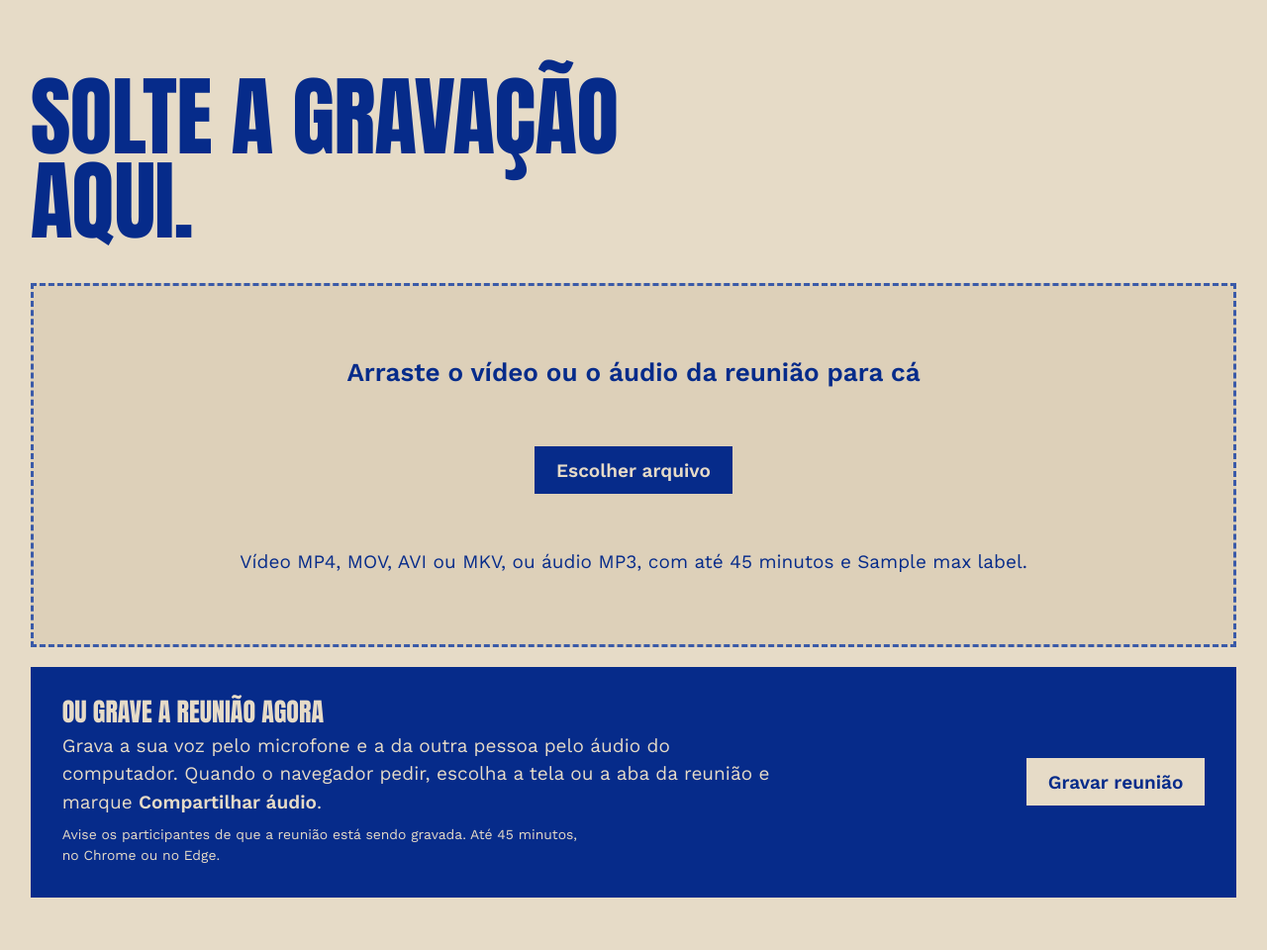
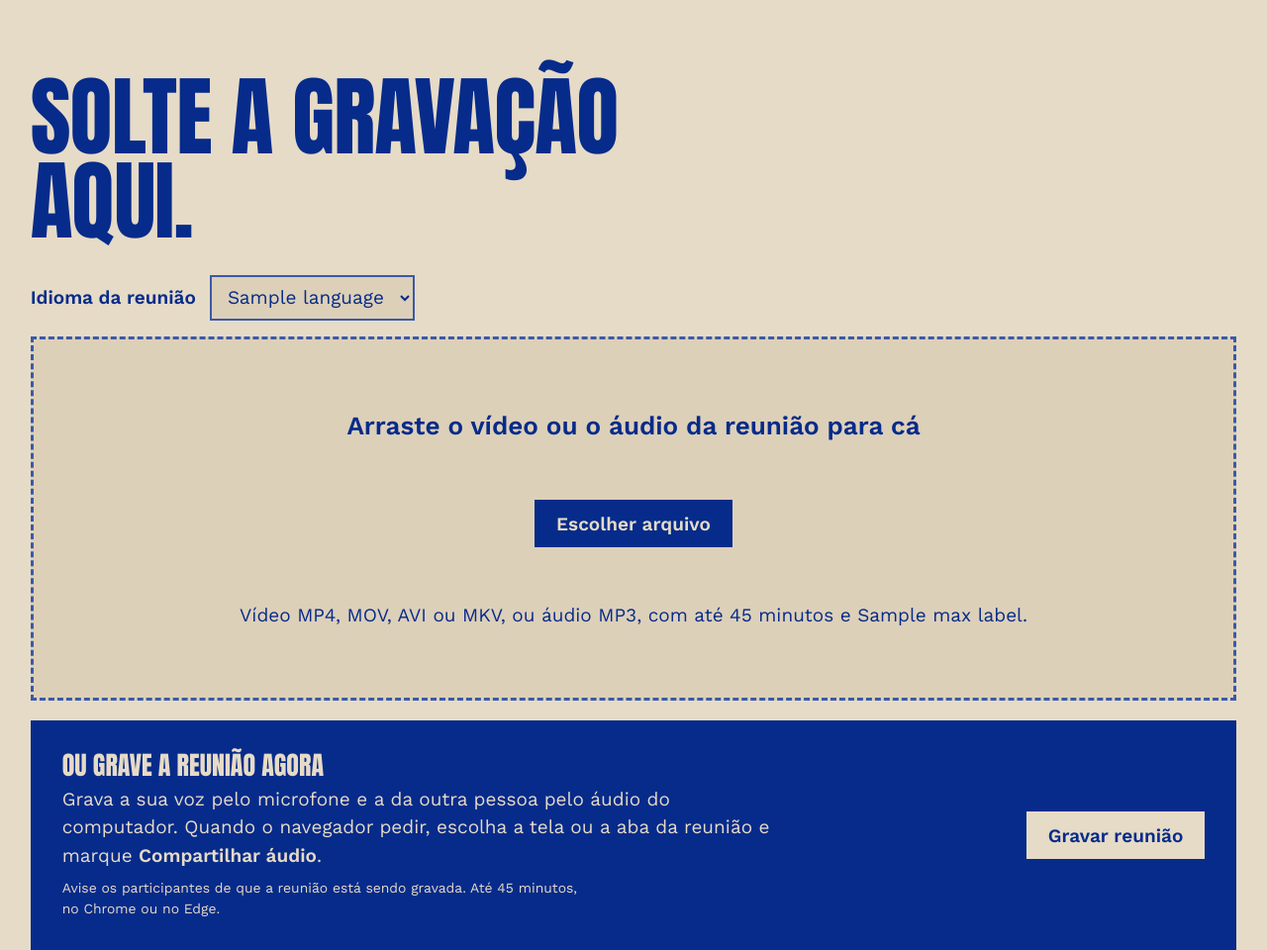
Before and after one commit to ijmf/video-transcriber, a Flask app: template templates/index.html in a window 1280 px wide. Shown: the part 47-1007 px from the top of the page at 99% size. Before the commit the page ends 954 px from the top, so only its background shows below. Run offline with Flask 3, Linux system fonts and the light colour scheme; the template is opened without the code that fills it: most values are stand-ins (such as "Sample title", 1, 10 or a date in 2020); data that the repository does not hold is empty; some libraries are stand-ins or nearby versions.

Commit message:
Idioma da reunião à escolha, com pautas no mesmo idioma (#9)
- Seletor "Idioma da reunião" na página (português, inglês, espanhol,
  francês, alemão, italiano ou detectar automaticamente); a escolha vale
  para envio e gravação e fica lembrada no navegador.
- O idioma vai para a AssemblyAI (language_code ou language_detection) e
  para o Whisper (language ou detecção); o idioma detectado fica no job.
- O pedido das pautas diz à IA em que língua escrever.
- historico.db ganha a coluna idioma (bancos antigos são migrados sozinhos);
  "Refazer pautas" depois de reiniciar segue no idioma certo.
- O limite "2 GB" não quebra de linha no celular.

Co-authored-by: Claude Opus 5.5 <noreply@anthropic.com>

```diff
--- a/app.py
+++ b/app.py
@@ -38,7 +38,13 @@ ALLOWED_EXTENSIONS = {".mp4", ".mov", ".avi", ".mkv", ".mp3", ".webm"}
 MAX_DURATION_SECONDS = 45 * 60
 # 45 minutos de vídeo de reunião em 1080p ficam entre 1 e 2 GB; o MP3, abaixo de 100 MB.
 MAX_UPLOAD_BYTES = 2 * 1024 * 1024 * 1024
-LANGUAGE = "pt"
+# Idiomas da reunião: código usado pela AssemblyAI e pelo Whisper -> nome (como aparece na
+# página e no pedido das pautas). "auto" deixa o serviço detectar.
+LANGUAGES = {
+    "pt": "Português", "en": "Inglês", "es": "Espanhol", "fr": "Francês",
+    "de": "Alemão", "it": "Italiano", "auto": "Detectar automaticamente",
+}
+DEFAULT_LANGUAGE = "pt"
 WHISPER_MODEL = "small"
 ASSEMBLYAI_API_KEY = os.environ.get("ASSEMBLYAI_API_KEY", "").strip()
 
@@ -190,7 +196,11 @@ def render_transcript(job):
 
 def transcribe_assemblyai(job_id, audio_path):
     aai.settings.api_key = ASSEMBLYAI_API_KEY
-    config = aai.TranscriptionConfig(speaker_labels=True, language_code=LANGUAGE)
+    language = jobs[job_id].get("language") or DEFAULT_LANGUAGE
+    if language == "auto":
+        config = aai.TranscriptionConfig(speaker_labels=True, language_detection=True)
+    else:
+        config = aai.TranscriptionConfig(speaker_labels=True, language_code=language)
 
     update_job(job_id, status="uploading", message="Enviando o áudio para a AssemblyAI…")
     transcript = aai.Transcriber().submit(audio_path, config)
@@ -203,6 +213,9 @@ def transcribe_assemblyai(job_id, audio_path):
 
     if transcript.status == aai.TranscriptStatus.error:
         raise RuntimeError(f"A AssemblyAI não conseguiu transcrever: {transcript.error}")
+    if language == "auto":
+        detected = (getattr(transcript, "json_response", None) or {}).get("language_code") or ""
+        update_job(job_id, detected_language=detected.split("_")[0].lower())
 
     return [
         {
@@ -275,15 +288,18 @@ def transcribe_whisper(job_id, audio_path):
         )
     whisper, model = load_whisper()
 
+    language = jobs[job_id].get("language") or DEFAULT_LANGUAGE
     update_job(job_id, status="transcribing", message="Transcrevendo…", progress=0)
     _progress_callback = lambda p: update_job(job_id, progress=round(p * 100, 1))
     try:
         result = whisper.transcribe(
-            model, audio_path, language=LANGUAGE, verbose=False,
+            model, audio_path, language=None if language == "auto" else language, verbose=False,
             fp16=model.device.type == "cuda",
         )
     finally:
         _progress_callback = None
+    if language == "auto":
+        update_job(job_id, detected_language=result.get("language") or "")
 
     return [
         {
@@ -376,7 +392,7 @@ PAUTAS_SCHEMA = {
     "additionalProperties": False,
 }
 
-PAUTAS_SYSTEM = """Você organiza transcrições de reuniões e conversas em pautas, em português do Brasil.
+PAUTAS_SYSTEM = """Você organiza transcrições de reuniões e conversas em pautas.
 
 Cada linha da transcrição tem o formato "[MM:SS] Falante: texto". Extraia:
 - objetivo: para que a conversa aconteceu;
@@ -384,11 +400,34 @@ Cada linha da transcrição tem o formato "[MM:SS] Falante: texto". Extraia:
 - participantes: quem falou e, se der para perceber, o papel de cada um. Quando o rótulo for genérico ("Falante A"), sugira o nome real só se o diálogo deixar isso claro (alguém chama a pessoa pelo nome, ela se apresenta etc.);
 - problemas levantados, decisões tomadas, soluções propostas, pendências (com responsável e prazo, quando ditos) e próximos passos.
 
-Use só o que foi dito na transcrição; não invente responsáveis, prazos nem decisões. Se uma seção não tiver conteúdo, deixe a lista vazia (ou a string vazia). Escreva cada item como uma frase curta e objetiva. Em "timestamp", use o momento da linha onde o assunto aparece."""
+Use só o que foi dito na transcrição; não invente responsáveis, prazos nem decisões. Se uma seção não tiver conteúdo, deixe a lista vazia (ou a string vazia). Escreva cada item como uma frase curta e objetiva. Em "timestamp", use o momento da linha onde o assunto aparece.
+
+{idioma}"""
+
+# Em que língua a IA escreve as pautas, conforme o idioma da reunião.
+PAUTAS_IDIOMA = {
+    "pt": "Escreva todo o conteúdo em português do Brasil.",
+    "en": "A reunião foi em inglês: escreva todo o conteúdo em inglês.",
+    "es": "A reunião foi em espanhol: escreva todo o conteúdo em espanhol.",
+    "fr": "A reunião foi em francês: escreva todo o conteúdo em francês.",
+    "de": "A reunião foi em alemão: escreva todo o conteúdo em alemão.",
+    "it": "A reunião foi em italiano: escreva todo o conteúdo em italiano.",
+}
+PAUTAS_IDIOMA_DA_TRANSCRICAO = "Escreva todo o conteúdo no mesmo idioma em que a transcrição está."
 
 
-def generate_pautas(transcript_text):
-    return ia.generate(transcript_text, PAUTAS_SYSTEM, PAUTAS_SCHEMA)
+def job_language(job):
+    """Idioma efetivo da reunião: o escolhido ou, no automático, o detectado ("" se não deu)."""
+    language = job.get("language") or DEFAULT_LANGUAGE
+    return job.get("detected_language", "") if language == "auto" else language
+
+
+def pautas_system(language):
+    return PAUTAS_SYSTEM.format(idioma=PAUTAS_IDIOMA.get(language, PAUTAS_IDIOMA_DA_TRANSCRICAO))
+
+
+def generate_pautas(transcript_text, language=DEFAULT_LANGUAGE):
+    return ia.generate(transcript_text, pautas_system(language), PAUTAS_SCHEMA)
 
 
 def pautas_error(exc):
@@ -415,8 +454,9 @@ def run_pautas(job_id):
     (None, (mensagem, código))."""
     with jobs_lock:
         transcript_text = render_transcript(jobs[job_id])
+        language = job_language(jobs[job_id])
     try:
-        result = generate_pautas(transcript_text)
+        result = generate_pautas(transcript_text, language)
     except Exception as exc:  # noqa: BLE001 — qualquer falha vira mensagem na tela
         erro = pautas_error(exc) or (f"Erro inesperado ao gerar as pautas: {exc}", 500)
         update_job(job_id, pautas_status="erro", pautas_error=erro[0])
@@ -561,6 +601,8 @@ def index():
         max_minutes=MAX_DURATION_SECONDS // 60,
         max_bytes=app.config["MAX_CONTENT_LENGTH"],
         max_label=upload_limit_label(),
+        languages=LANGUAGES,
+        default_language=DEFAULT_LANGUAGE,
         extensions=", ".join(sorted(e.lstrip(".").upper() for e in ALLOWED_EXTENSIONS)),
         accept=",".join(sorted(ALLOWED_EXTENSIONS)),
         engine="AssemblyAI (com identificação de falantes)" if TRANSCRIBER == "assemblyai"
@@ -580,6 +622,10 @@ def upload():
     ext = os.path.splitext(file.filename)[1].lower()
     if ext not in ALLOWED_EXTENSIONS:
         return jsonify(error=f"Formato não suportado: {ext or '(sem extensão)'}."), 400
+
+    language = request.form.get("idioma") or DEFAULT_LANGUAGE
+    if language not in LANGUAGES:
+        return jsonify(error=f"Idioma não suportado: {language}."), 400
 
     workdir = tempfile.mkdtemp(prefix="video-transcriber-")
     video_path = os.path.join(workdir, "video" + ext)
@@ -608,6 +654,8 @@ def upload():
             "duration": duration,
             "engine": TRANSCRIBER,
             "created": time.time(),
+            "language": language,
+            "detected_language": "",
             "workdir": workdir,
             "video_path": video_path,
             "segments": [],
@@ -640,6 +688,7 @@ def status(job_id):
             payload["pautas"] = job["pautas"]
             payload["pautas_status"] = job.get("pautas_status")
             payload["pautas_error"] = job.get("pautas_error", "")
+            payload["language"] = job_language(job)
     return jsonify(payload)
 
 
--- a/templates/index.html
+++ b/templates/index.html
@@ -75,6 +75,15 @@
       transition: background-color 180ms ease, border-color 180ms ease;
     }
     .drop.over { background: var(--ink); color: var(--bg); border-color: var(--bg); }
+    .lang { display: flex; align-items: center; gap: 10px 14px; flex-wrap: wrap; margin-top: 32px; }
+    .lang label { font-weight: 600; }
+    .lang select {
+      min-height: 46px; padding: 0 12px; font: inherit; color: var(--ink); background: var(--surface);
+      border: 2px solid var(--muted); border-radius: 0; /* taste-skill-ignore: campo de formulário */
+    }
+    .lang select:focus-visible { outline: 3px solid var(--ink); outline-offset: 2px; }
+    .lang + .drop { margin-top: 16px; }
+    .lang:has(+ .drop[hidden]) { display: none; }
     .drop.busy { pointer-events: none; }
     .drop input { position: absolute; width: 1px; height: 1px; opacity: 0; }
     .drop:focus-within { outline: 3px solid var(--ink); outline-offset: 4px; }
@@ -279,11 +288,19 @@
 
   <section class="send" id="enviar" aria-labelledby="send-h">
     <h2 class="display" id="send-h">Solte a gravação<br>aqui.</h2>
+    <div class="lang">
+      <label for="idioma">Idioma da reunião</label>
+      <select id="idioma">
+        {%- for code, name in languages.items() %}
+        <option value="{{ code }}"{% if code == default_language %} selected{% endif %}>{{ name }}</option>
+        {%- endfor %}
+      </select>
+    </div>
     <label class="drop" id="drop">
       <input id="video" type="file" accept=".mp4,.mov,.avi,.mkv,.mp3" aria-describedby="fmt">
       <p class="what" id="drop-what">Arraste o vídeo ou o áudio da reunião para cá</p>
       <span class="button" id="drop-btn">Escolher arquivo</span>
-      <p class="fmt" id="fmt">Vídeo MP4, MOV, AVI ou MKV, ou áudio MP3, com até 45 minutos e {{ max_label }}.</p>
+      <p class="fmt" id="fmt">Vídeo MP4, MOV, AVI ou MKV, ou áudio MP3, com até 45 minutos e {{ max_label.replace(" ", "&nbsp;") | safe }}.</p>
     </label>
     <div class="rec" id="rec" aria-labelledby="rec-h">
       <div class="rec-idle" id="rec-idle">
@@ -381,6 +398,15 @@
   // Enviar: o processo inteiro acontece aqui — envio, progresso, falantes, pautas e transcrição.
   const ALLOWED = [".mp4", ".mov", ".avi", ".mkv", ".mp3", ".webm"];
   const MAX_BYTES = {{ max_bytes }}, MAX_LABEL = "{{ max_label }}";
+  const LANGUAGES = {{ languages | tojson }};
+  // Lembra o último idioma escolhido neste navegador (só uma conveniência).
+  try {
+    const saved = localStorage.getItem("idioma");
+    if (saved && LANGUAGES[saved]) document.getElementById("idioma").value = saved;
+  } catch (_) {}
+  document.getElementById("idioma").addEventListener("change", (e) => {
+    try { localStorage.setItem("idioma", e.target.value); } catch (_) {}
+  });
   const STEP_ORDER = ["upload", "extracting", "prepare", "transcribing"];
   const STATUS_STEP = { queued: "upload", extracting: "extracting", uploading: "prepare", loading: "prepare", transcribing: "transcribing" };
   const OFFLINE = "Não foi possível falar com o app. Confira se o python app.py ainda está rodando e tente de novo.";
@@ -459,6 +485,7 @@
     work.scrollIntoView({ behavior: reduce ? "auto" : "smooth", block: "start" });
     const form = new FormData();
     form.append("video", file);
+    form.append("idioma", $("idioma").value);
     const xhr = new XMLHttpRequest();
     xhr.open("POST", "/upload");
     xhr.upload.onprogress = (e) => { if (e.lengthComputable) setProgress("Enviando o arquivo…", (e.loaded / e.total) * 100, "upload"); };
@@ -496,7 +523,8 @@
     segments = data.segments; speakers = data.speakers; fullText = data.text;
     setProgress(data.message, 100, "done");
     run.hidden = true; results.hidden = false;
-    $("res-file").textContent = $("run-file").textContent;
+    $("res-file").textContent = $("run-file").textContent +
+      (data.language && data.language !== "pt" && LANGUAGES[data.language] ? ` · ${LANGUAGES[data.language]}` : "");
     $("spk-pane").hidden = !Object.keys(speakers).length;
     $("pautas-pane").hidden = !segments.length;
     renderSpeakers();
@@ -689,7 +717,9 @@
       del.setAttribute("aria-label", `Apagar ${t.filename}`);
       open.setAttribute("aria-label", `Abrir ${t.filename}`);
       del.addEventListener("click", () => deleteFromHistory(t.id, t.filename));
-      const info = [fmtWhen(t.criado_em), fmtClock(t.duration), t.tem_pautas ? "com pautas" : "sem pautas"].join(" · ");
+      const info = [fmtWhen(t.criado_em), fmtClock(t.duration),
+        t.idioma && t.idioma !== "pt" ? LANGUAGES[t.idioma] || t.idioma : "",
+        t.tem_pautas ? "com pautas" : "sem pautas"].filter(Boolean).join(" · ");
       return el("li", { className: "hist-item" + (t.id === job ? " current" : "") },
         el("div", {}, el("b", { textContent: t.titulo || t.filename }),
           el("small", { textContent: t.titulo ? `${t.filename} · ${info}` : info })),
```
Also changed, not shown: historico.py (+28 -4 lines), tests/e2e/test_pagina.py (+22 -1 lines), tests/test_app.py (+1 -1 lines), tests/test_historico.py (+2 -1 lines), tests/test_idiomas.py (added, +199 -0 lines), README.md.
